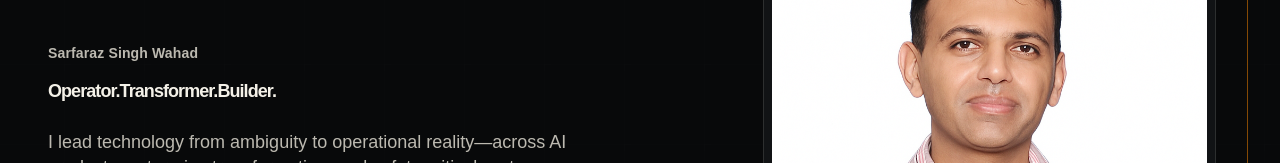
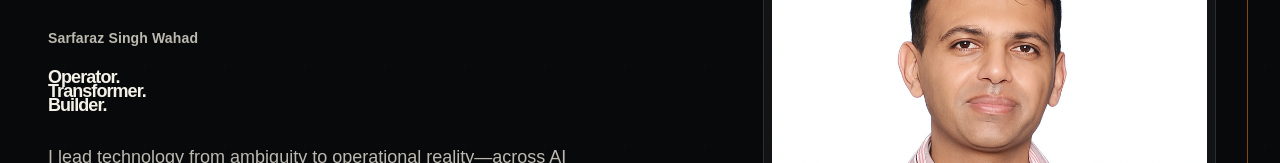
Before and after one commit to SarfarazSingh/professional-portfolio-site, a Next.js app: page / in a window 1280 px wide. Shown: the part 320-483 px from the top of the page. Built offline with nearby package versions, Linux system fonts and the light colour scheme; no server answers; a web font is replaced by a local one.

Commit message:
Stack animated hero title lines
Co-authored-by: sarfarazsingh <sarfarazsingh@student.ie.edu>

```diff
--- a/app/globals.css
+++ b/app/globals.css
@@ -232,6 +232,10 @@
   animation: hero-entry 680ms cubic-bezier(0.16, 1, 0.3, 1) forwards;
 }
 
+.hero-title-line {
+  display: block;
+}
+
 [data-hero-entry="1"] {
   animation-delay: 70ms;
 }
```
